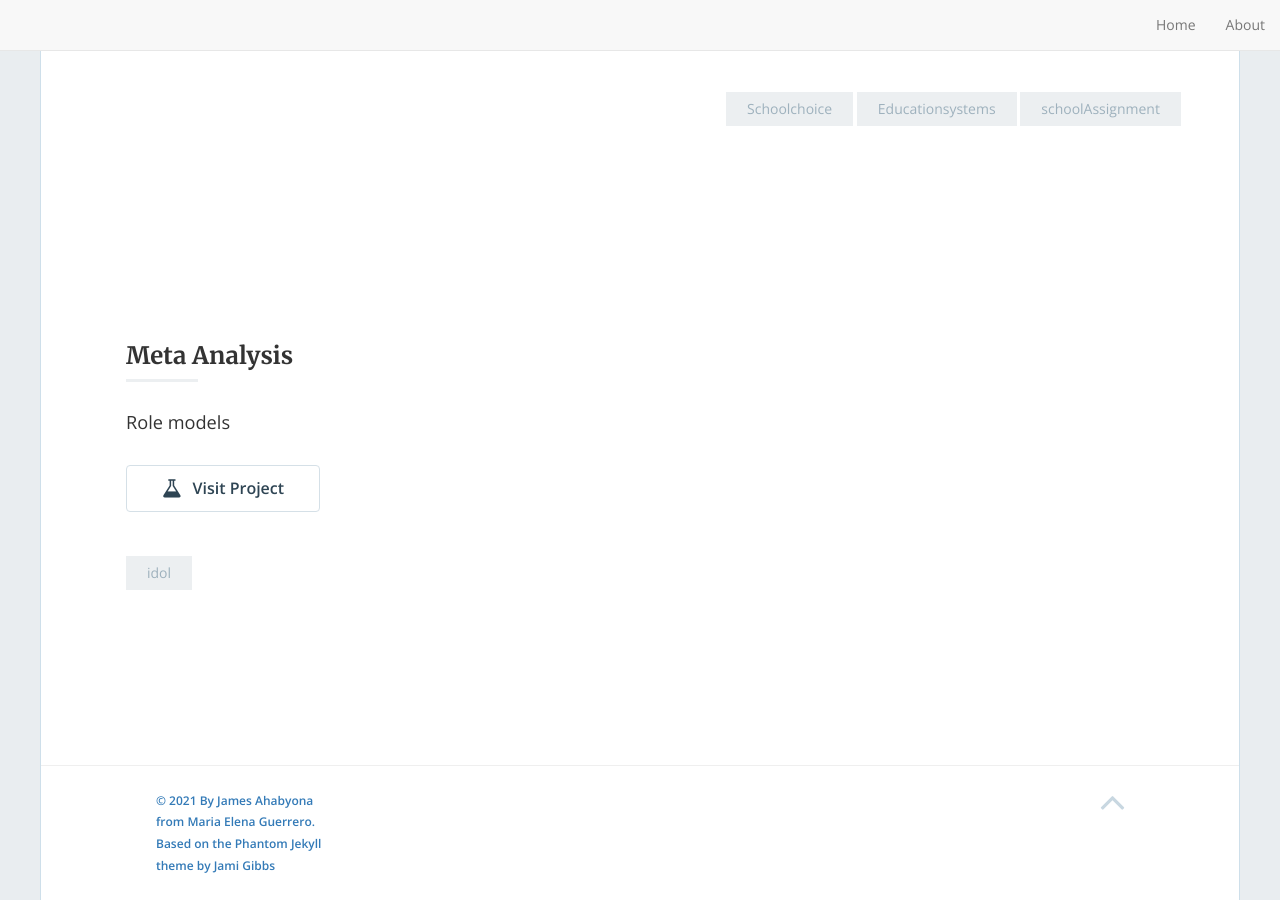
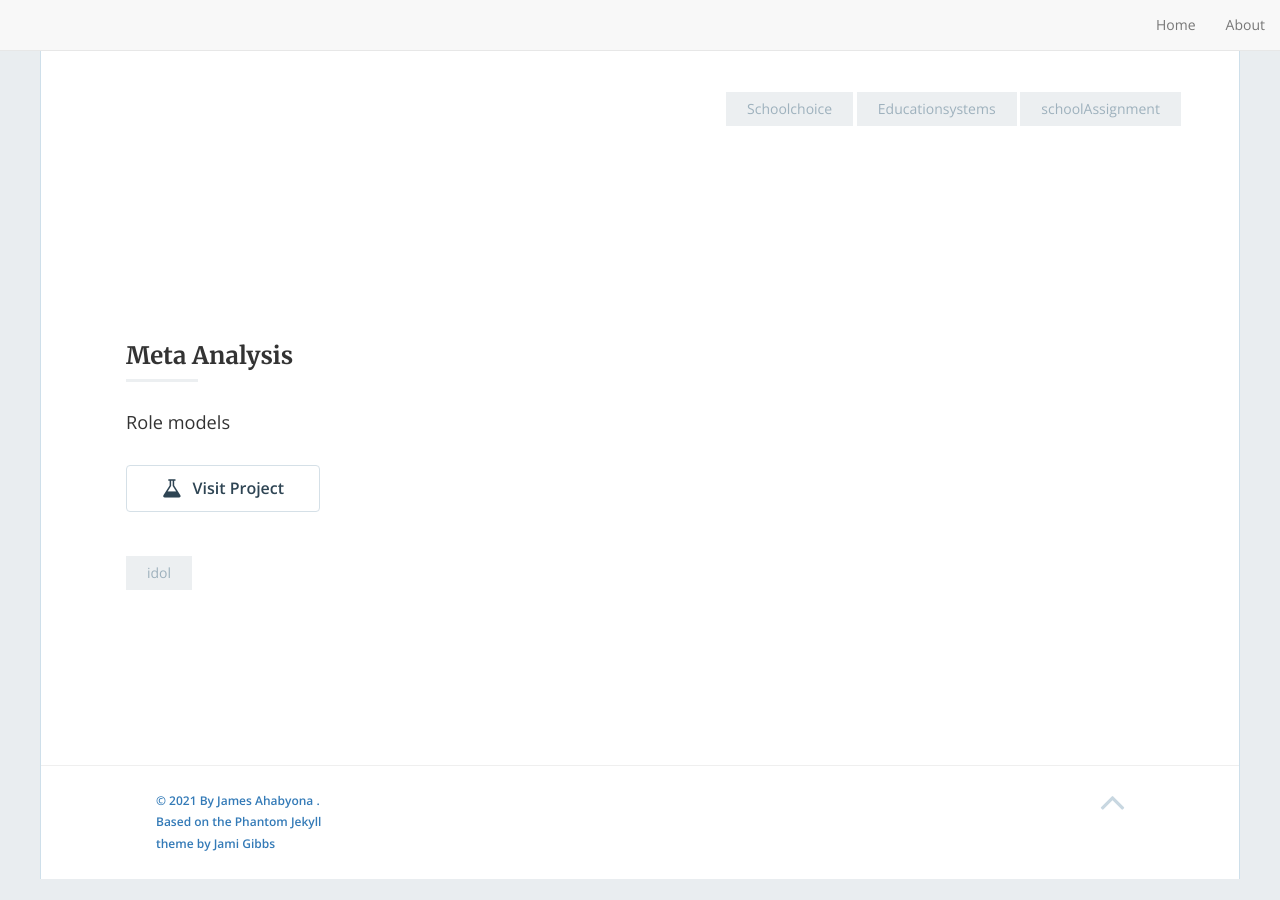
Before and after one commit to mariaelenaguer/mariaelenaguer.github.io, a Jekyll site: the page built from index.html, in a window 1280 px wide and 900 px high, scrolled down 1258 px. Built offline with Jekyll 4.4.1, drawn with Linux system fonts in a browser that asks for light colours; nearby versions of some CDN libraries; the list of posts is cut into pages by our own code; after the commit the page ends 2137 px from its top, so only the background shows below that.

Commit message:
Update _config.yml

```diff
--- a/_config.yml
+++ b/_config.yml
@@ -93,9 +93,9 @@ pagination:
 ############################################################
 
 ### Phantom settings
-footer_text: '© 2021 By James Ahabyona from  Maria Elena Guerrero. Based on the Phantom Jekyll theme by Jami Gibbs'
+footer_text: '© 2021 By James Ahabyona . Based on the Phantom Jekyll theme by Jami Gibbs'
 admin_name: 'Maria Elena Guerrero'
-google_analytics: "UA-187508562-1" # Update with your own tracking ID
+google_analytics: "UA-295403843-1" # Update with your own tracking ID
 enable_contact: false
 
 #### Phantom Navigation menu
```
